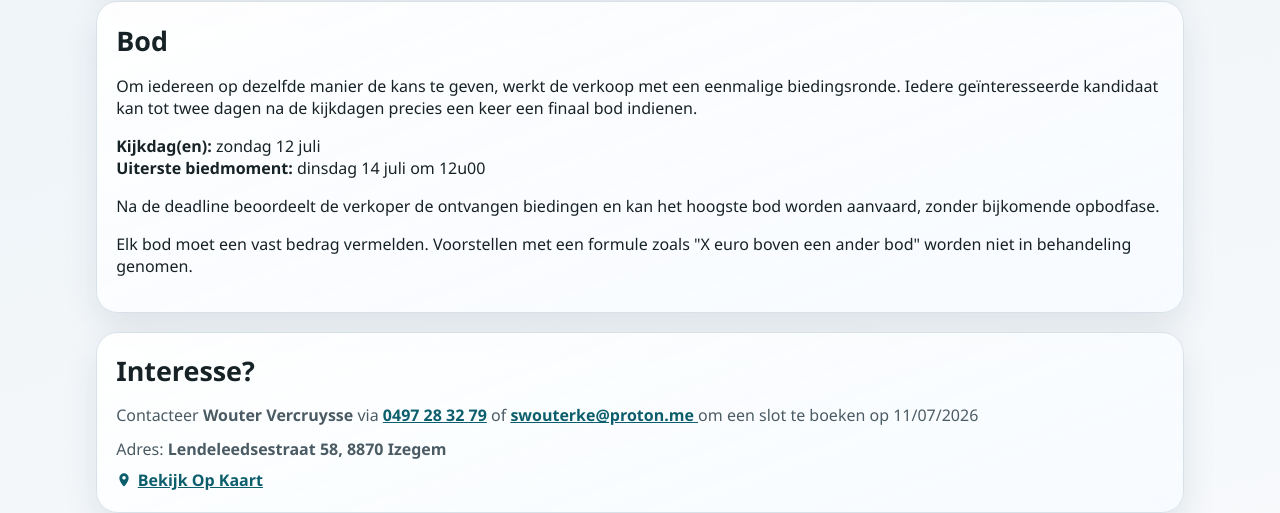
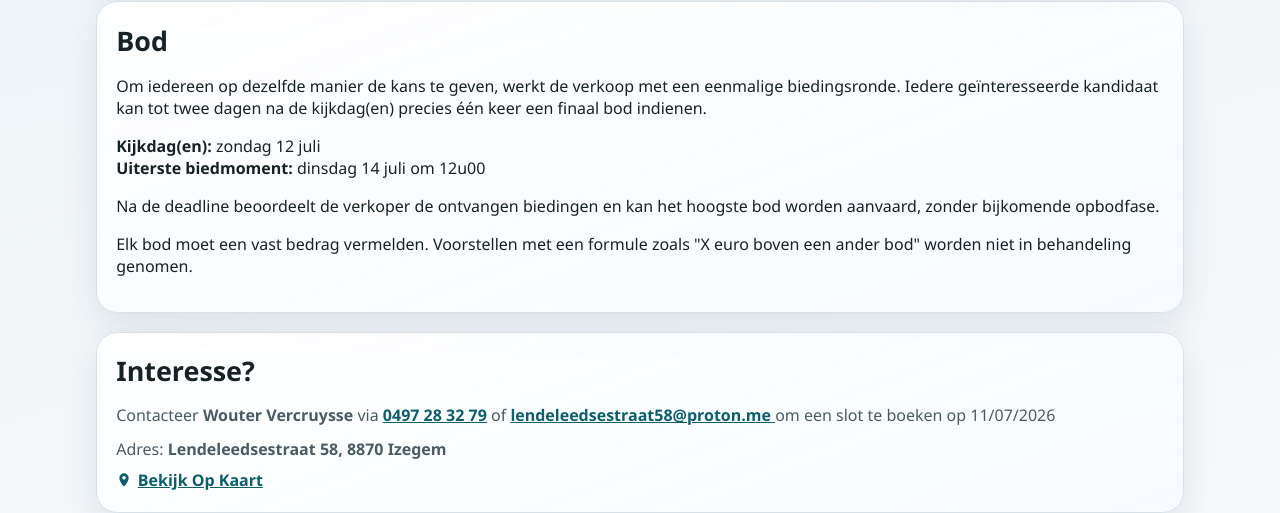
Before and after one commit to Swouterke/house-sale-lendeleedsestraat, a React (Vite) app: page / in a window 1280 px wide. Shown: the part 1585-2098 px from the top of the page. Built offline with nearby package versions, Linux system fonts and the light colour scheme.

Commit message:
fix: update contact email and correct wording in bidding process description

```diff
--- a/src/App.jsx
+++ b/src/App.jsx
@@ -28,7 +28,7 @@ richting centrum, scholen, rijksweg en autostrade, Ingelmunster, Lendelede, ...
   ],
   contactNaam: "Wouter Vercruysse",
   contactTelefoon: "0497 28 32 79",
-  contactEmail: "swouterke@proton.me",
+  contactEmail: "lendeleedsestraat58@proton.me",
   adresKaartLink:
     "https://www.google.com/maps/place/Lendeleedsestraat+58,+8870+Izegem/@50.9138966,3.2248422,584m/data=!3m2!1e3!4b1!4m6!3m5!1s0x47c337629a5bea61:0x20a9d607e9bb1285!8m2!3d50.9138966!4d3.2274171!16s%2Fg%2F11v3pzq6qm?entry=ttu&g_ep=EgoyMDI2MDUyNy4wIKXMDSoASAFQAw%3D%3D",
 };
@@ -321,7 +321,7 @@ export default function App() {
           <p>
             Om iedereen op dezelfde manier de kans te geven, werkt de verkoop
             met een eenmalige biedingsronde. Iedere geïnteresseerde kandidaat
-            kan tot twee dagen na de kijkdagen precies een keer een finaal bod
+            kan tot twee dagen na de kijkdag(en) precies één keer een finaal bod
             indienen.
           </p>
           <p>
```
